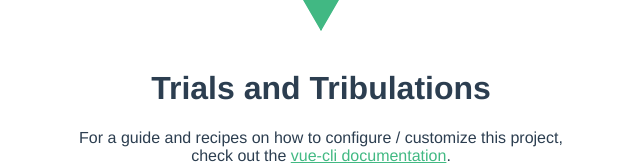
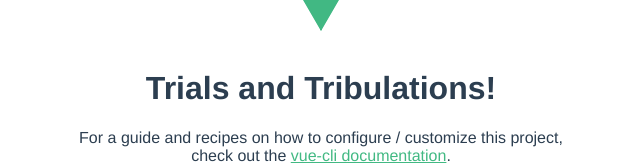
Before and after one commit to davidye007/GitHubPagesCICD_TEST, a Vue app in the folder frontend_stuff/: page / in a window 1280 px wide. Shown: the part 215-380 px from the top of the page, without its empty margins (319-959 px from the left). Built offline with nearby package versions, Linux system fonts and the light colour scheme.

Commit message:
test again

```diff
--- a/frontend_stuff/src/App.vue
+++ b/frontend_stuff/src/App.vue
@@ -1,7 +1,7 @@
 <template>
   <div id="app">
     <img alt="Vue logo" src="./assets/logo.png">
-    <HelloWorld msg="Trials and Tribulations"/>
+    <HelloWorld msg="Trials and Tribulations!"/>
   </div>
 </template>
 
```
